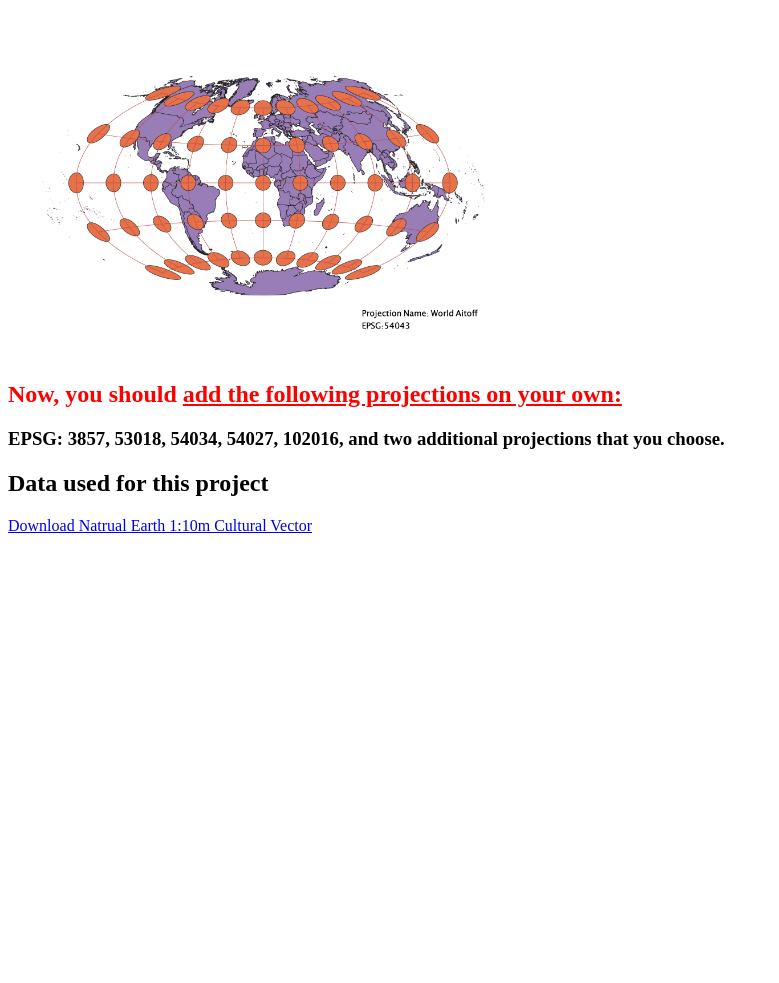
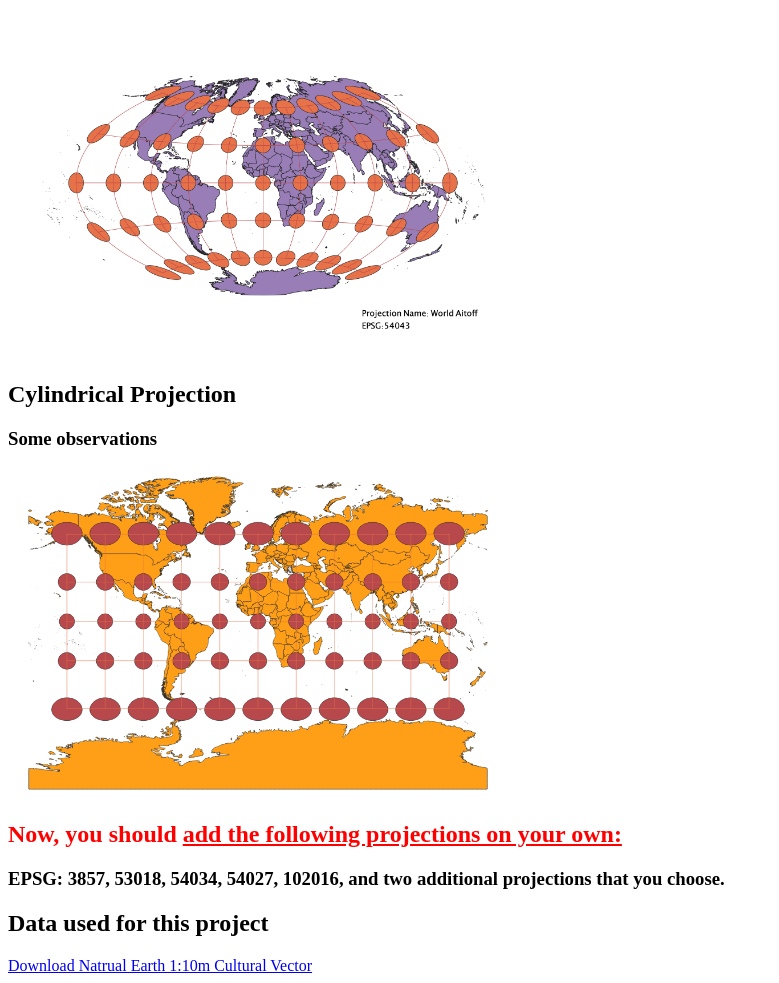
Before and after one commit to leahmnels/GEOG370, a plain HTML site: page Worldprojections/worldprojections.html in a window 1280 px wide. Shown: the part 714-1697 px from the top of the page, without its empty margins (0-779 px from the left). Before the commit the page ends 1257 px from the top, so only its background shows below. Drawn offline with Linux system fonts and the light colour scheme; files whose address does not match are found by name.

Commit message:
Clyindrical Projection

```diff
--- a/Worldprojections/worldprojections.html
+++ b/Worldprojections/worldprojections.html
@@ -21,6 +21,11 @@
     <a href=".//maps/54043.png">
     <img src=".//maps/54043.png" alt="Aitoff" width='500px'>
     </a>
+    <h2>Cylindrical Projection</h2>
+    <h3>Some observations</h3>
+    <a href="./maps/CylindricalProjection.png">
+    <img src="./maps/CylindricalProjection.png" alt="Cylindrical" width='500px'>
+    </a>
     <h2 style="color:red">Now, you should <u>add the following projections on your own:</u></h2>
     <h3>EPSG: 3857, 53018, 54034, 54027, 102016, and two additional projections that you choose.</h3>
     <p></p>
```
Also changed, not shown: Worldprojections/maps/CylindricalProjection.png (renamed from CylindricalProjection.png), 4 other files.
